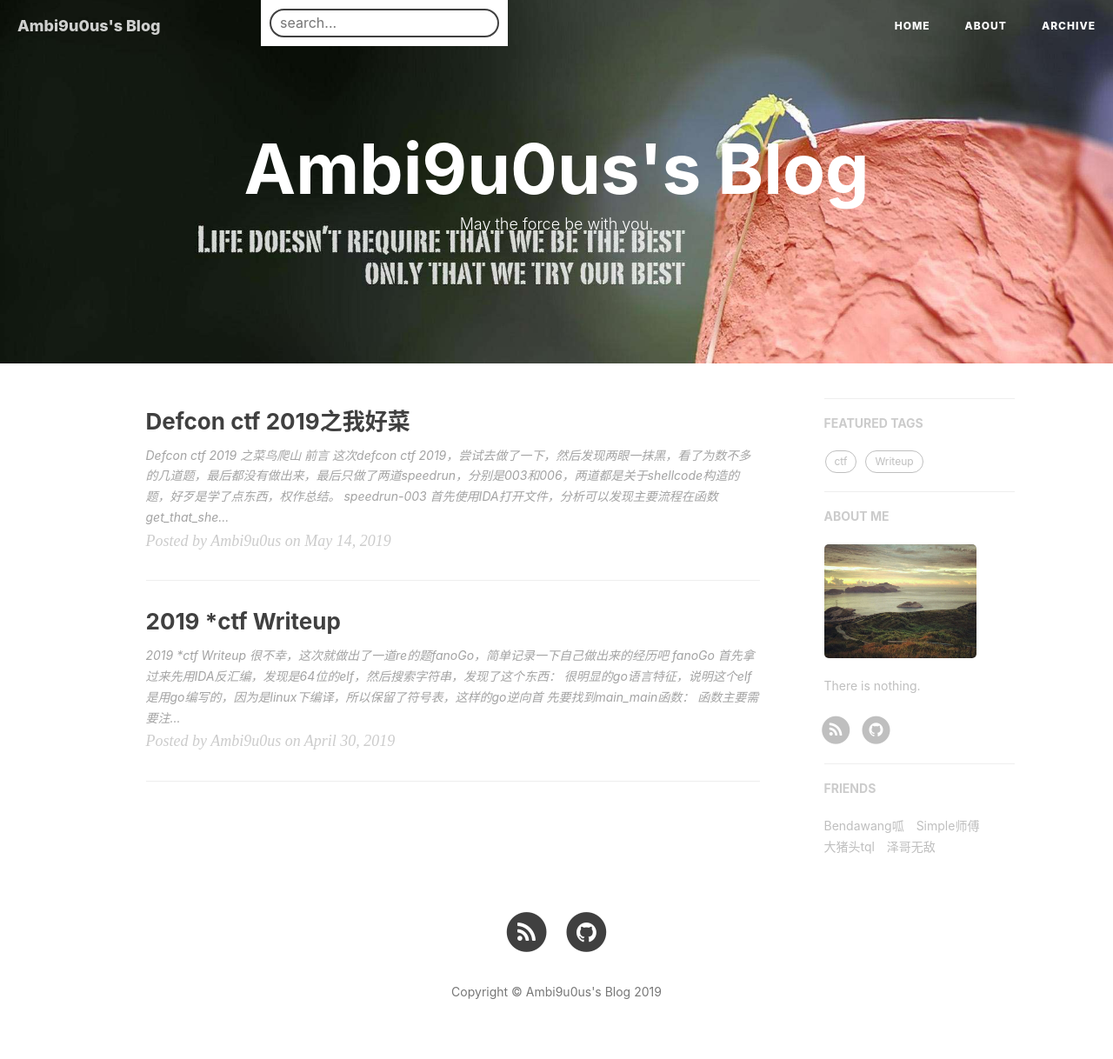
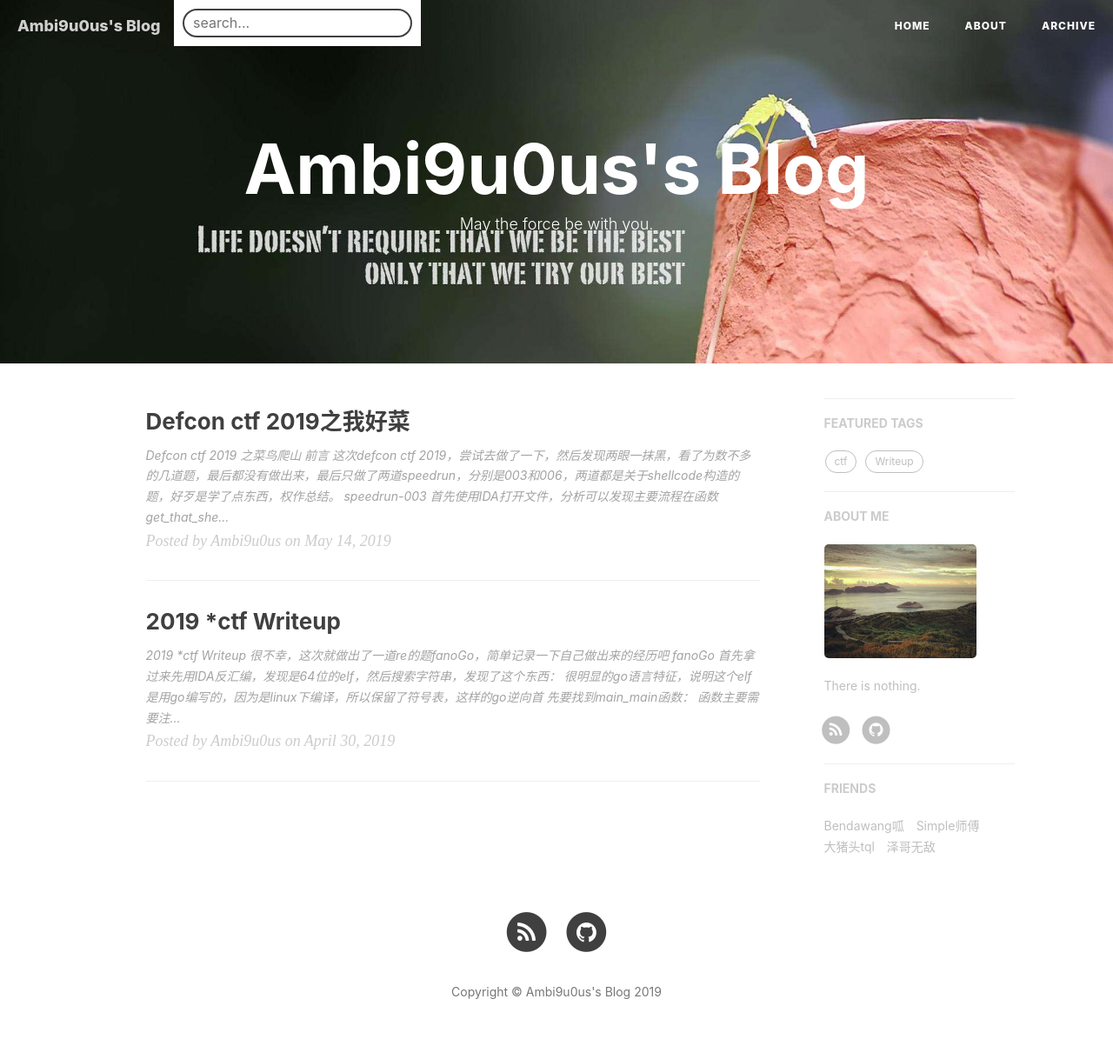
Before and after one commit to Ambi9u0us/Ambi9u0us, a Jekyll site: the page built from index.html, in a window 1280 px wide. Shown: the whole page at 87% size. Built offline with Jekyll 4.4.1, drawn with Linux system fonts in a browser that asks for light colours; nearby versions of some CDN libraries; the list of posts is cut into pages by our own code; comment, search, counter and statistics services are not loaded.

Commit message:
Update nav.html

```diff
--- a/_includes/nav.html
+++ b/_includes/nav.html
@@ -39,7 +39,7 @@
 </nav>
 
 <!-- HTML elements for search-->
-<div id="search-container" style="float:left;position: fixed;left:300px; top:0px; z-index:999999;background:#ffffff;padding:10px 10px 0px 10px;">
+<div id="search-container" style="float:left;position: fixed;left:200px; top:0px; z-index:999999;background:#ffffff;padding:10px 10px 0px 10px;">
   <input type="text" id="search-input" placeholder="search..." style="border:2px solid;border-radius:25px;padding-left:10px !important;" >
   <ul id="results-container" style="max-width:300px;"></ul>
 </div>
```
